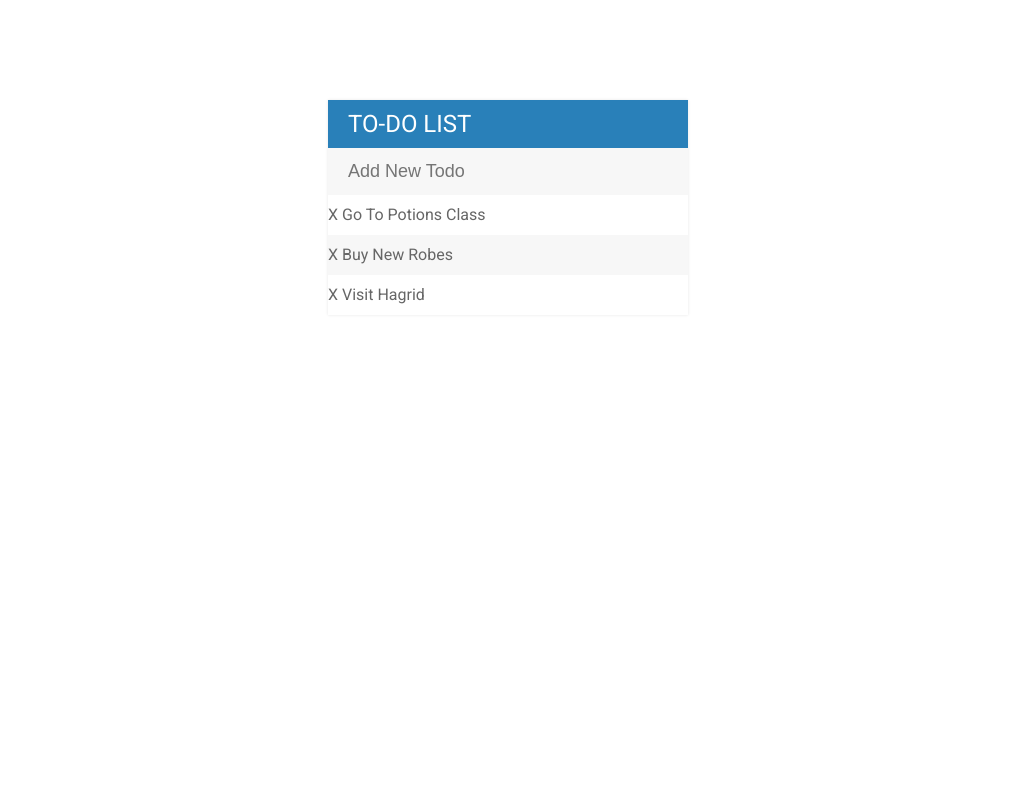
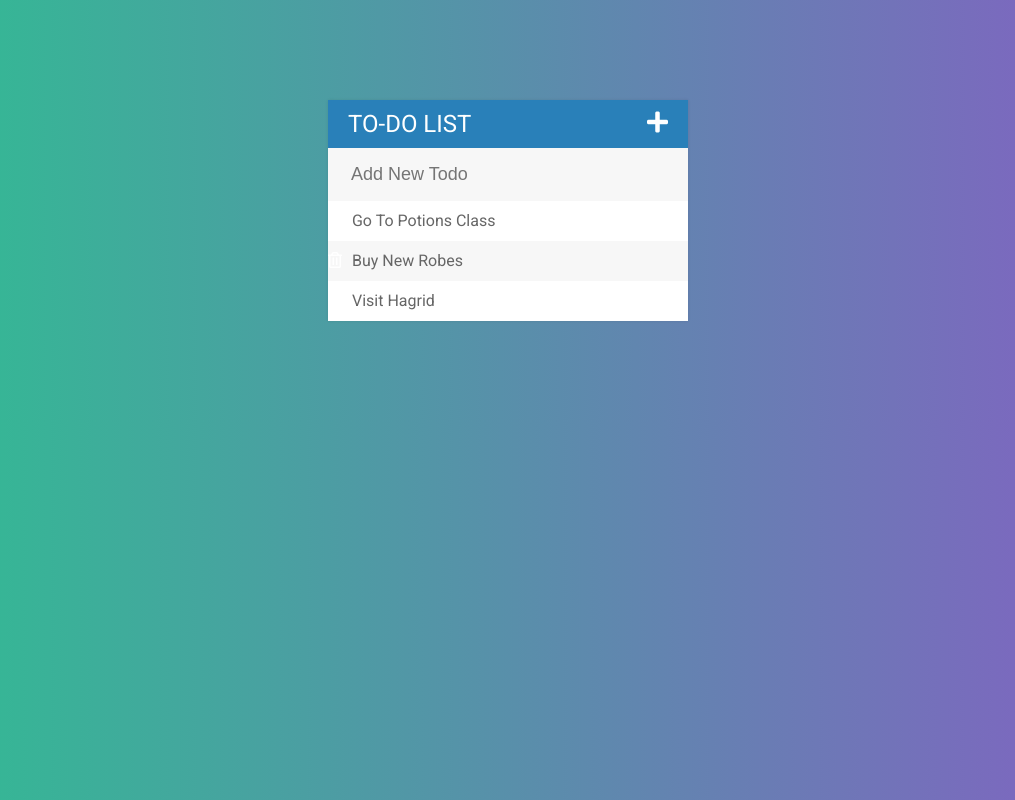
Before and after one commit to MaverickApekshit/todolist, a plain HTML site: page index.html in a window 1280 px wide. Shown: the whole page, without its empty margins (132-1147 px from the left). Drawn offline with Linux system fonts and the light colour scheme.

Commit message:
Style Update

```diff
--- a/assets/css/todos.css
+++ b/assets/css/todos.css
@@ -1,5 +1,8 @@
 body {
 	font-family: 'Roboto', sans-serif;
+	background: #8360c3;  /* fallback for old browsers */
+	background: -webkit-linear-gradient(to right, #2ebf91, #8360c3);  /* Chrome 10-25, Safari 5.1-6 */
+	background: linear-gradient(to right, #2ebf91, #8360c3); /* W3C, IE 10+/ Edge, Firefox 16+, Chrome 26+, Opera 12+, Safari 7+ */
 }
 
 h1 {
@@ -10,6 +13,25 @@ h1 {
 	text-transform: uppercase;
 	font-size: 24px;
 	font-weight: normal;
+}
+
+input {
+	font-size: 18px;
+	color: #2980b9;
+	background-color: #f7f7f7;
+	width: 100%;
+	padding: 13px 13px 13px 20px;
+	box-sizing: border-box;
+	-webkit-box-sizing: border-box;
+	-moz-box-sizing: border-box;
+	-ms-box-sizing: border-box;
+	border: 3px solid rgba(0,0,0, 0);
+}
+
+input:focus {
+	background: #fff;
+	border: 3px solid #2980b9;
+	outline: none;
 }
 
 ul {
@@ -29,23 +51,19 @@ li:nth-child(2n) {
 	background: #f7f7f7;
 }
 
-input {
-	font-size: 18px;
-	color: #2980b9;
-	background-color: #f7f7f7;
-	width: 100%;
-	padding: 13px 13px 13px 20px;
-	box-sizing: border-box;
-	-webkit-box-sizing: border-box;
-	-moz-box-sizing: border-box;
-	-ms-box-sizing: border-box;
-	border: none;
+span {
+	background: #e74c3c;
+	width: 0;
+	height: 40px;
+	margin-right: 20px;
+	text-align: center;
+	color: white;
+	display: inline-block;
+	transition: 0.2s linear;
 }
 
-input:focus {
-	background: #fff;
-	border: 3px solid #2980b9;
-	outline: none;
+li:hover span {
+	width: 40px;
 }
 
 #container {
@@ -55,6 +73,10 @@ input:focus {
 	box-shadow: 0 0 3px rgba(0,0,0, 0.1);
 }
 
+.fa-plus {
+	float: right;
+}
+
 .completed {
 	color: gray;
 	text-decoration: line-through;
--- a/assets/js/todos.js
+++ b/assets/js/todos.js
@@ -17,6 +17,10 @@ $("input[type='text']").keypress(function(event){
 		var todoText = $(this).val();
 		$(this).val("");
 		//create a new li and add to ul
-		$("ul").append("<li><span>X</span> " + todoText + "</li>");
+		$("ul").append("<li><span><i class='far fa-trash-alt'></i></span> " + todoText + "</li>");
 	}
 });
+
+$(".fa-plus").click(function(){
+	$("input[type='text']").fadeToggle();
+});
--- a/index.html
+++ b/index.html
@@ -4,6 +4,8 @@
 	<title>Todo List</title>
 
 	<link href="https://fonts.googleapis.com/css?family=Roboto:400,500,700" rel="stylesheet">
+	<link rel="stylesheet" href="https://use.fontawesome.com/releases/v5.2.0/css/all.css" integrity="sha384-hWVjflwFxL6sNzntih27bfxkr27PmbbK/iSvJ+a4+0owXq79v+lsFkW54bOGbiDQ" crossorigin="anonymous">
+
 	<link rel="stylesheet" type="text/css" href="assets/css/todos.css">
 
 	<script type="text/javascript" src="assets/js/lib/jquery-3.3.1.min.js"></script>
@@ -11,13 +13,13 @@
 <body>
 
 <div id="container">
-	<h1>To-Do List</h1>
+	<h1>To-Do List <i class="fas fa-plus"></i></h1>
 	<input type="text" placeholder="Add New Todo" />
 
 	<ul>
-		<li><span>X</span> Go To Potions Class</li>
-		<li><span>X</span> Buy New Robes</li>
-		<li><span>X</span> Visit Hagrid</li>
+		<li><span><i class="far fa-trash-alt"></i></span> Go To Potions Class</li>
+		<li><span><i class="far fa-trash-alt"></i></span> Buy New Robes</li>
+		<li><span><i class="far fa-trash-alt"></i></span> Visit Hagrid</li>
 	</ul>
 </div>
 
```
